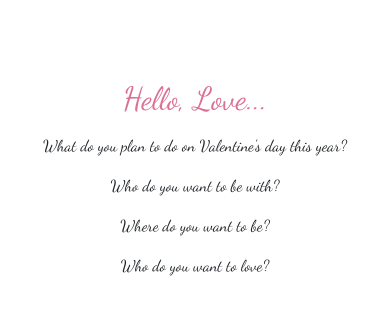
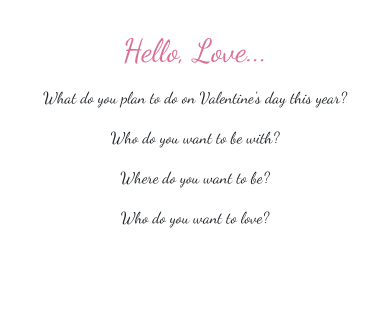
Before and after one commit to poetrique/fns-valentines, a website: page index.html in a window 390 px wide. Drawn offline with nearby package versions, Linux system fonts and the light colour scheme.

```diff
--- a/love.css
+++ b/love.css
@@ -32,3 +32,9 @@
     padding: 0.5em 0.5em;
   }
 }
+
+@media all and (max-width: 900px) {
+  .hey-you {
+    padding-top: 0.5em;
+  }
+}
```
